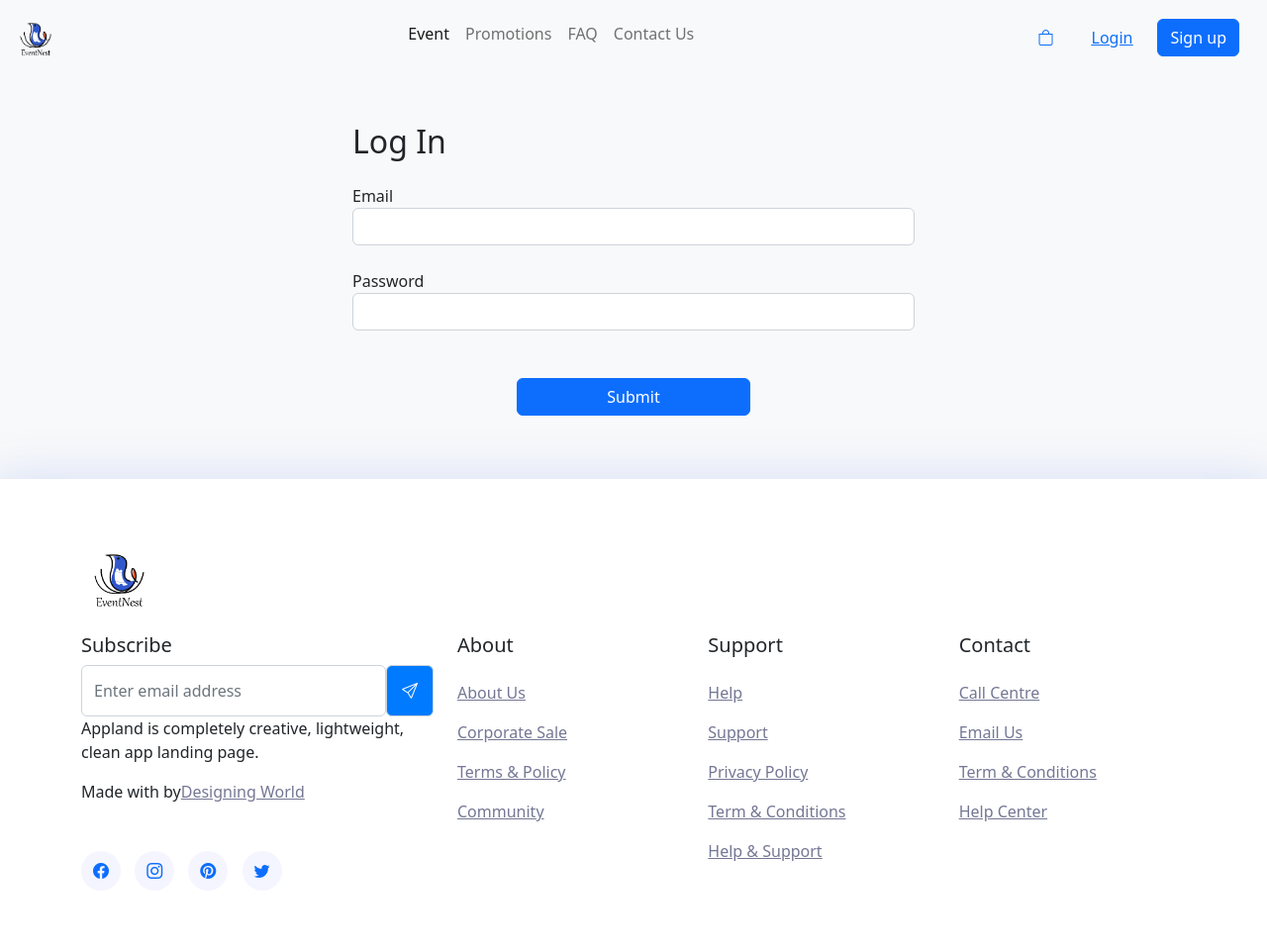
After one commit to ZXiang1121/Web-Development-Assignment-EventNest-, a Flask app: page /login in a window 1280 px wide. The commit adds this page. Shown: the whole page at 99% size. Run offline with Flask 2, Linux system fonts and the light colour scheme.

Commit message:
login and ticket route

```diff
--- a/main.py
+++ b/main.py
@@ -16,6 +16,9 @@ def ticketdetails():
 def cart():
     return render_template('cart.html')
 
+@app.route('/login')
+def login():
+    return render_template('login.html')
 
 if __name__ == '__main__':
     app.run(debug=True)
--- a/templates/base.html
+++ b/templates/base.html
@@ -18,16 +18,19 @@
           <span class="navbar-toggler-icon"></span>
         </button>
 
-        <div class="collapse navbar-collapse text-center" id="navbarSupportedContent">
-          <ul class="navbar-nav mx-auto mb-2 mb-lg-0 ">
+        <div class="collapse navbar-collapse" id="navbarSupportedContent">
+          <ul class="navbar-nav mx-auto mb-2 msb-lg-0 pl-4">
             <li class="nav-item active">
-              <a class="nav-link" href="/">Event <span class="sr-only">(current)</span></a>
+              <a class="nav-link active"  href="/">Event <span class="sr-only"></span></a>
             </li>
             <li class="nav-item">
-              <a class="nav-link" href="#">Promotions</a>
+              <a class="nav-link" href="/ticketdetails">Promotions</a>
             </li>
             <li class="nav-item">
               <a class="nav-link" href="#">FAQ</a>
+            </li>
+            <li class="nav-item">
+              <a class="nav-link" href="#">Contact Us</a>
             </li>
 
           </ul>
@@ -35,9 +38,9 @@
             <button type="button" class="btn btn-link  me-2" >
               <i class="bi bi-bag"></i>
             </button>
-            <button type="button" class="btn btn-link px-3 me-2">
+            <button type="button" class="btn btn-link px-3 me-2"><a  href="/login">
               Login
-            </button>
+            </a></button>
             <button type="button" class="btn btn-primary me-3">
               Sign up
             </button>
--- /dev/null
+++ b/templates/login.html
@@ -0,0 +1,55 @@
+{% extends "base.html" %}
+{% block title %}EventNest - Log In{% endblock %}
+
+{% block content %}
+<div class="p-5 bg-light">
+    <div class="container-sm col-lg-6 ml-auto">
+
+        <h2 class="display-7">Log In</h2>
+
+        <form action="/action_page.php" class="needs-validation" novalidate>
+
+            <div class="form-group my-4">
+                <label class="control-label" for="email">Email</label>
+                <input type="text" class="form-control" id="email" required>
+                <div class="valid-feedback">Valid.</div>
+                <div class="invalid-feedback">Please fill out this field.</div>
+            </div>
+
+            <div class="form-group my-4">
+                <label class="control-label" for="pwd">Password</label>
+                <input type="password" class="form-control" id="pwd" required>
+                <div class="valid-feedback">Valid.</div>
+                <div class="invalid-feedback">Please fill out this field.</div>
+            </div>
+
+            <div class="row justify-content-center mt-5 mb-3">
+                <input type="submit" class="btn btn-primary btn-md" style="width:40%" value="Submit">
+            </div>
+
+        </form>
+
+    </div>
+</div>
+
+<script>
+// Disable form submissions if there are invalid fields
+(function() {
+  'use strict';
+  window.addEventListener('load', function() {
+    // Get the forms we want to add validation styles to
+    var forms = document.getElementsByClassName('needs-validation');
+    // Loop over them and prevent submission
+    var validation = Array.prototype.filter.call(forms, function(form) {
+      form.addEventListener('submit', function(event) {
+        if (form.checkValidity() === false) {
+          event.preventDefault();
+          event.stopPropagation();
+        }
+        form.classList.add('was-validated');
+      }, false);
+    });
+  }, false);
+})();
+</script>
+{% endblock %}
```
Also changed, not shown: account.py (+14 -0 lines), templates/home.html (+6 -4 lines).
